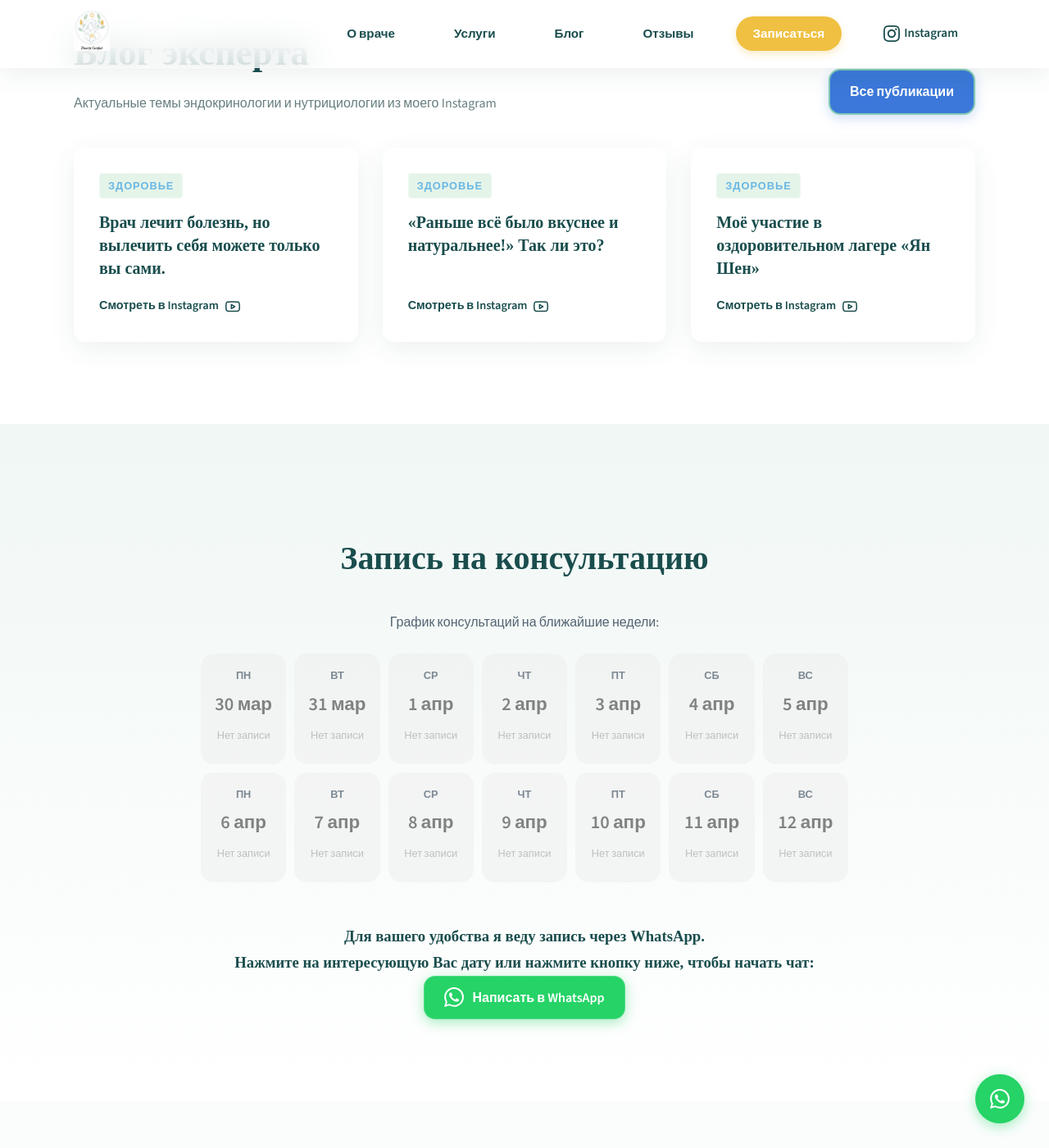
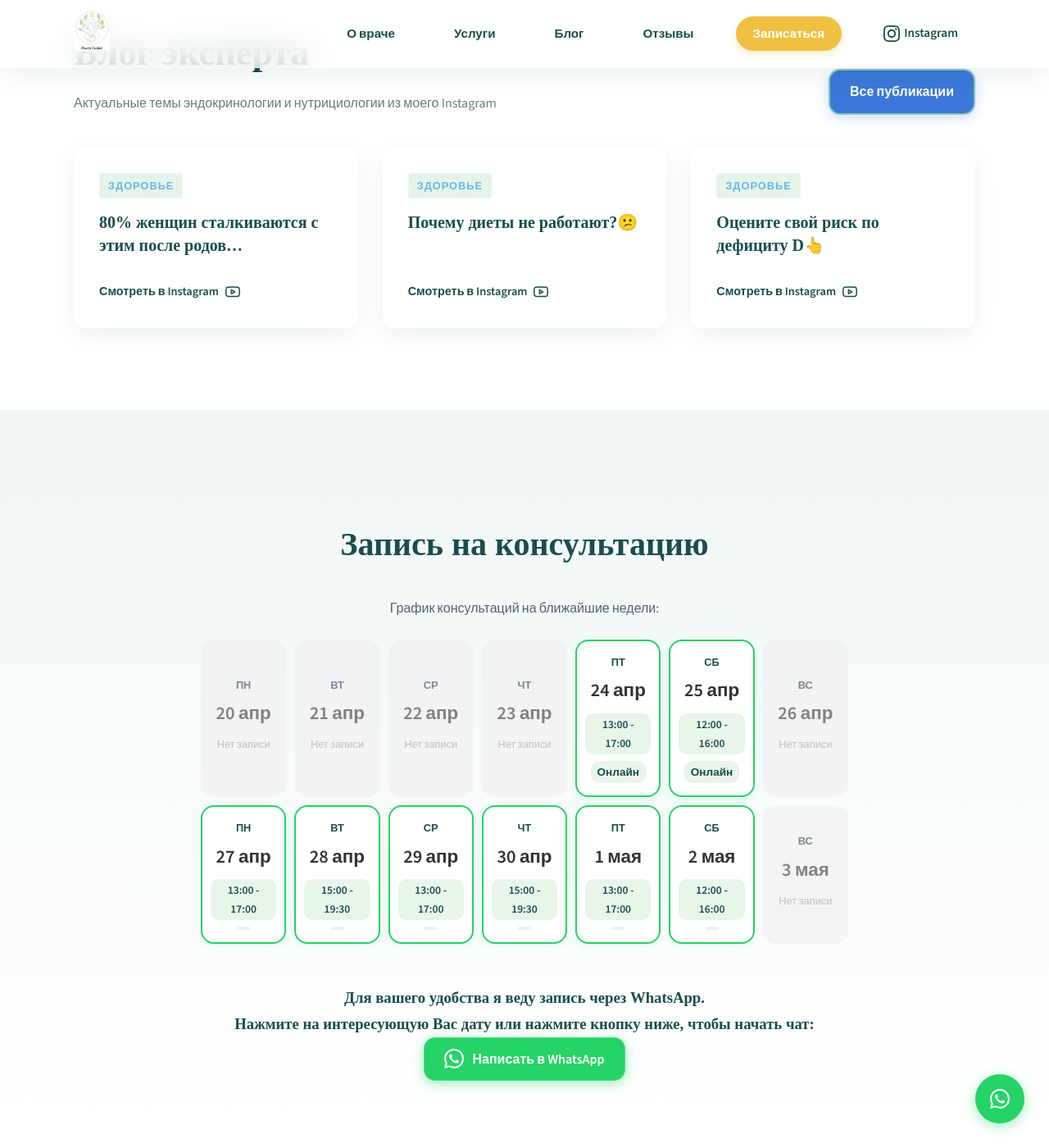
Before and after one commit to gosubv/doctorstafij, a Jekyll site: the page built from index.md, in a window 1280 px wide and 1400 px high, scrolled down 6588 px. Shown: the whole window at 82% size. Built offline with Jekyll 4.4.1, drawn with Linux system fonts in a browser that asks for light colours.

Commit message:
Change booking slots and instagram feed.

```diff
--- a/_data/calendar.yml
+++ b/_data/calendar.yml
@@ -1,56 +1,56 @@
-- date: "2026-03-30"
+- date: "2026-04-20"
   time: "13:00 - 17:00"
   is_off: false
   is_online: false
-- date: "2026-03-31"
+- date: "2026-04-21"
   time: "15:00 - 19:30"
   is_off: false
   is_online: false
-- date: "2026-04-01"
+- date: "2026-04-22"
   time: "13:00 - 17:00"
   is_off: false
   is_online: false
-- date: "2026-04-02"
+- date: "2026-04-23"
   time: "15:00 - 19:30"
   is_off: false
   is_online: false
-- date: "2026-04-03"
+- date: "2026-04-24"
   time: "13:00 - 17:00"
   is_off: false
   is_online: true
-- date: "2026-04-04"
+- date: "2026-04-25"
   time: "12:00 - 16:00"
   is_off: false
   is_online: true
-- date: "2026-04-05"
+- date: "2026-04-26"
   time: ""
   is_off: true
   is_online: false
-- date: "2026-04-06"
+- date: "2026-04-27"
   time: "13:00 - 17:00"
   is_off: false
   is_online: false
-- date: "2026-04-07"
+- date: "2026-04-28"
   time: "15:00 - 19:30"
   is_off: false
   is_online: false
-- date: "2026-04-08"
+- date: "2026-04-29"
   time: "13:00 - 17:00"
   is_off: false
   is_online: false
-- date: "2026-04-09"
+- date: "2026-04-30"
   time: "15:00 - 19:30"
   is_off: false
   is_online: false
-- date: "2026-04-10"
+- date: "2026-05-01"
   time: "13:00 - 17:00"
   is_off: false
   is_online: false
-- date: "2026-04-11"
+- date: "2026-05-02"
   time: "12:00 - 16:00"
   is_off: false
   is_online: false
-- date: "2026-04-12"
+- date: "2026-05-03"
   time: ""
   is_off: true
   is_online: false
--- a/_data/insta_feed.yml
+++ b/_data/insta_feed.yml
@@ -1,36 +1,12 @@
-- title: "Врач лечит болезнь, но вылечить себя можете только вы сами."
-  date: "2026-02-02"
-  link: "https://www.instagram.com/dianastafiy/p/DUM0VlrDCvu/"
+- title: "80% женщин сталкиваются с этим после родов…"
+  date: "2026-04-22"
+  link: "https://www.instagram.com/p/DXa1G7MiHQ1/"
   category: "Здоровье"
-- title: "«Раньше всё было вкуснее и натуральнее!» Так ли это?"
-  date: "2026-01-24"
-  link: "https://www.instagram.com/p/DT611bAiONN/"
+- title: "Почему диеты не работают?😕"
+  date: "2026-04-18"
+  link: "https://www.instagram.com/p/DXQosi-CF8G/"
   category: "Здоровье"
-- title: "Моё участие в оздоровительном лагере «Ян Шен»"
-  date: "2026-01-19"
-  link: "https://www.instagram.com/p/DTrZFolDkak/"
+- title: "Оцените свой риск по дефициту D👆"
+  date: "2026-04-16"
+  link: "https://www.instagram.com/p/DXLQF8qCLie/?img_index=1"
   category: "Здоровье"
-- title: "Новая пирамида питания: Почему она перевернутая?"
-  date: "2026-01-14"
-  link: "https://www.instagram.com/p/DTffaF5DPwz/"
-  category: "Здоровье"
-- title: "Anytime - удобный контроль глюкозы каждый день"
-  date: "2026-01-12"
-  link: "https://www.instagram.com/reel/DTZUbEVjBCy/"
-  category: "Здоровье"
-- title: "Сауна - это не только отдых"
-  date: "2026-01-06"
-  link: "https://www.instagram.com/dianastafiy/reel/DTKUsRbDGxx/"
-  category: "Здоровье"
-- title: "Теперь в собственном кабинете"
-  date: "2026-01-06"
-  link: "https://www.instagram.com/p/DSobTa9D4U1/"
-  category: "Новости"
-- title: "Новый год без тяжести и похмелья"
-  date: "2025-12-21"
-  link: "https://www.instagram.com/p/DSguVZ0DMLf/?img_index=1"
-  category: "Здоровье"
-- title: "В режиме обучения"
-  date: "2025-12-18"
-  link: "https://www.instagram.com/p/DSZA49CFDHO/"
-  category: "Обучение"
```
